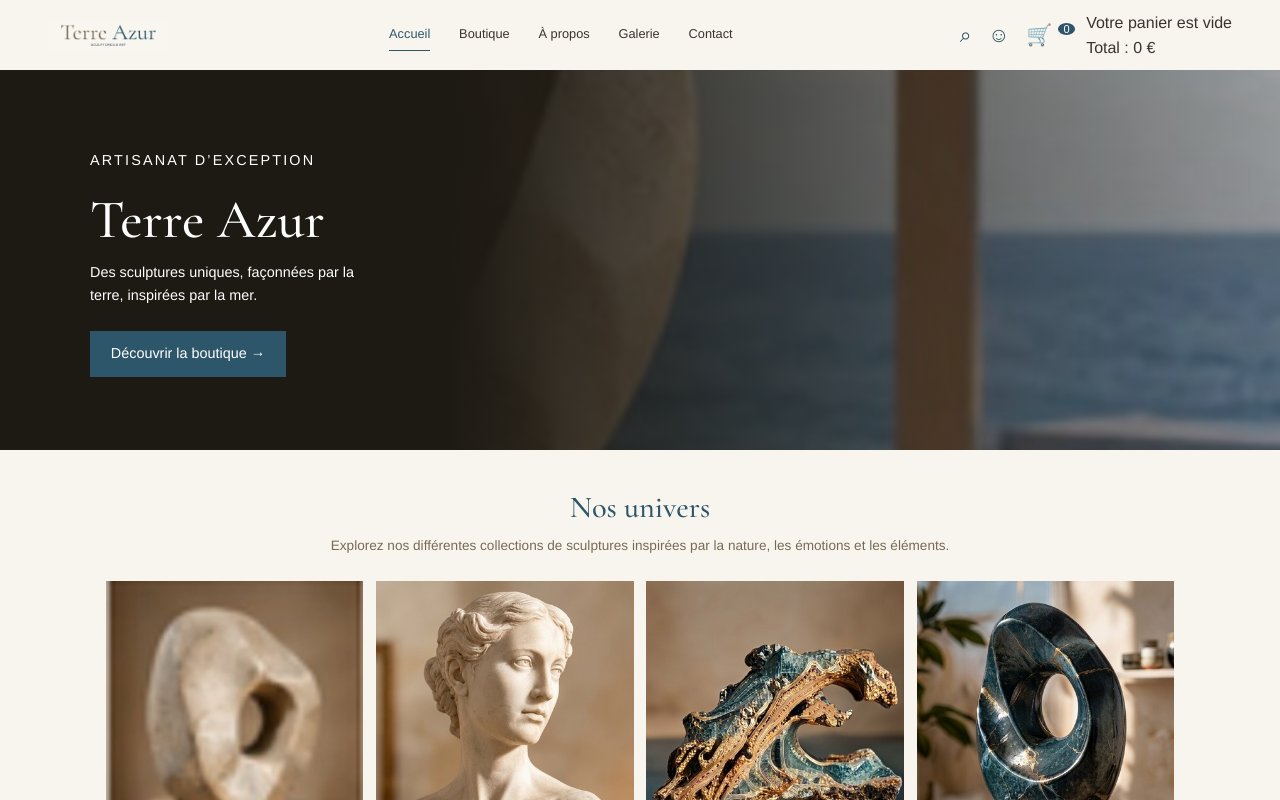
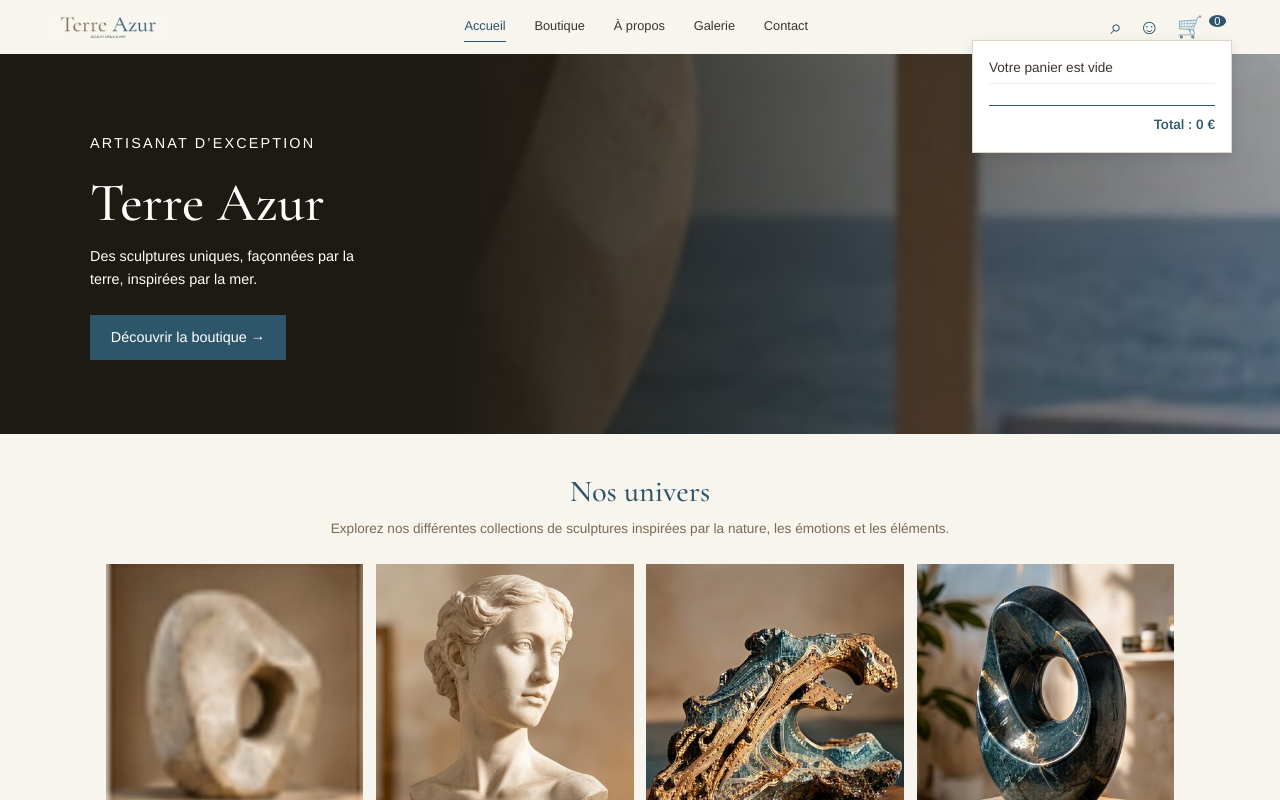
Before and after one commit to lounabru/galerieterreazur, a plain HTML site: page index.html in a window 1280 px wide. Both pictures are taken after a click on the button "Panier". Shown: the top 800 px of the page. Drawn offline with nearby package versions, Linux system fonts and the light colour scheme.

Commit message:
Add cart dropdown styles to style.css

```diff
--- a/style.css
+++ b/style.css
@@ -514,3 +514,50 @@ figure {
 .hero-histoire {
     --bg: url(images/hero-histoire.jpg);
 }
+
+.tools {
+    position: relative;
+}
+
+.cart-dropdown {
+    display: none;
+    position: absolute;
+    right: 0;
+    top: 100%;
+    background: #fff;
+    border: 1px solid #ddd5c6;
+    width: 260px;
+    padding: 1rem;
+    box-shadow: 0 4px 12px rgba(0, 0, 0, 0.1);
+    z-index: 100;
+    font-size: 0.85rem;
+    color: var(--texte);
+}
+
+.cart-dropdown.open {
+    display: block;
+}
+
+.cart-dropdown ul {
+    max-height: 200px;
+    overflow-y: auto;
+    margin-bottom: 0.8rem;
+    list-style: none;
+    padding: 0;
+}
+
+.cart-dropdown li {
+    display: flex;
+    justify-content: space-between;
+    margin-bottom: 0.5rem;
+    border-bottom: 1px solid #f1ede5;
+    padding-bottom: 0.3rem;
+}
+
+.cart-total {
+    font-weight: bold;
+    border-top: 1px solid var(--bleu);
+    padding-top: 0.5rem;
+    text-align: right;
+    color: var(--bleu);
+}
```
